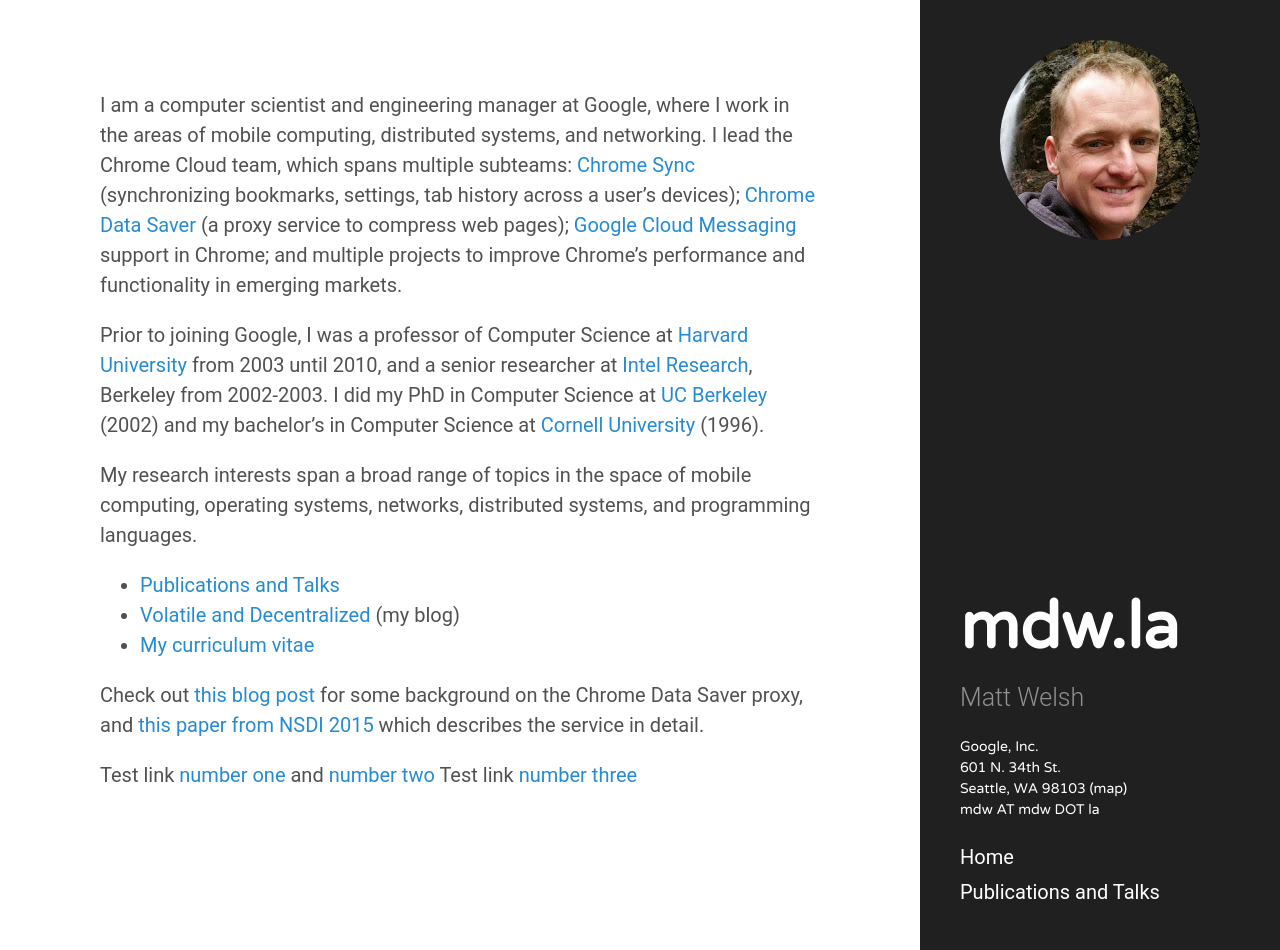
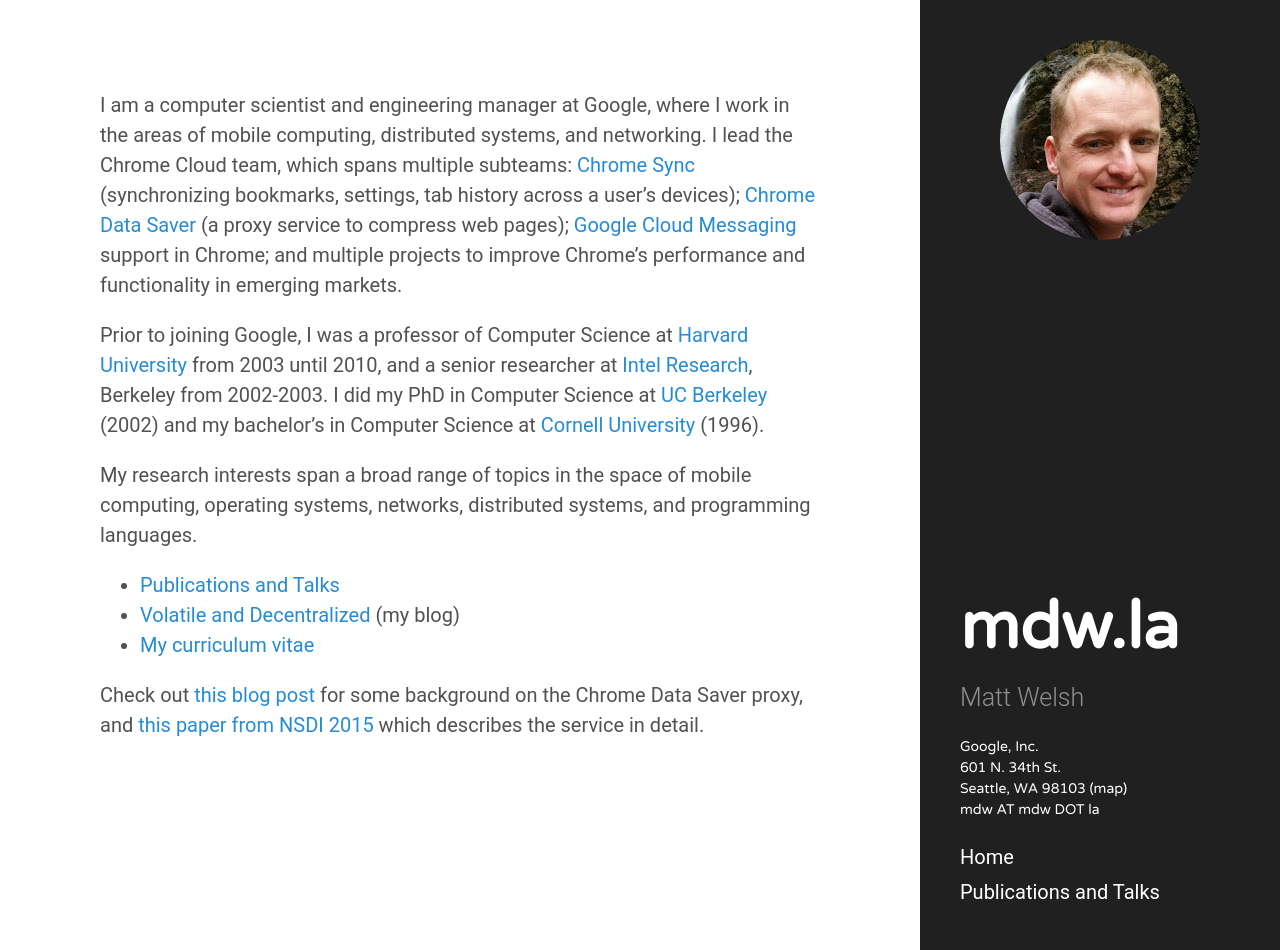
Before and after one commit to mdwelsh/mdwelsh.github.io, a Jekyll site: the page built from index.md, in a window 1280 px wide and 950 px high. Built offline with Jekyll 4.4.1, drawn with Linux system fonts in a browser that asks for light colours.

Commit message:
Remove test links

```diff
--- a/index.md
+++ b/index.md
@@ -29,6 +29,3 @@
 for some background on the Chrome Data Saver proxy, and
 [this paper from NSDI 2015](/papers/flywheel-nsdi15.pdf)
 which describes the service in detail.
-
-Test link [number one](papers/flywheel-nsdi15.pdf) and [number two](/papers/flywheel-nsdi15.pdf)
-Test link [number three]({{'/papers/flywheel-nsdi15.pdf' | absolute_url}})
```
